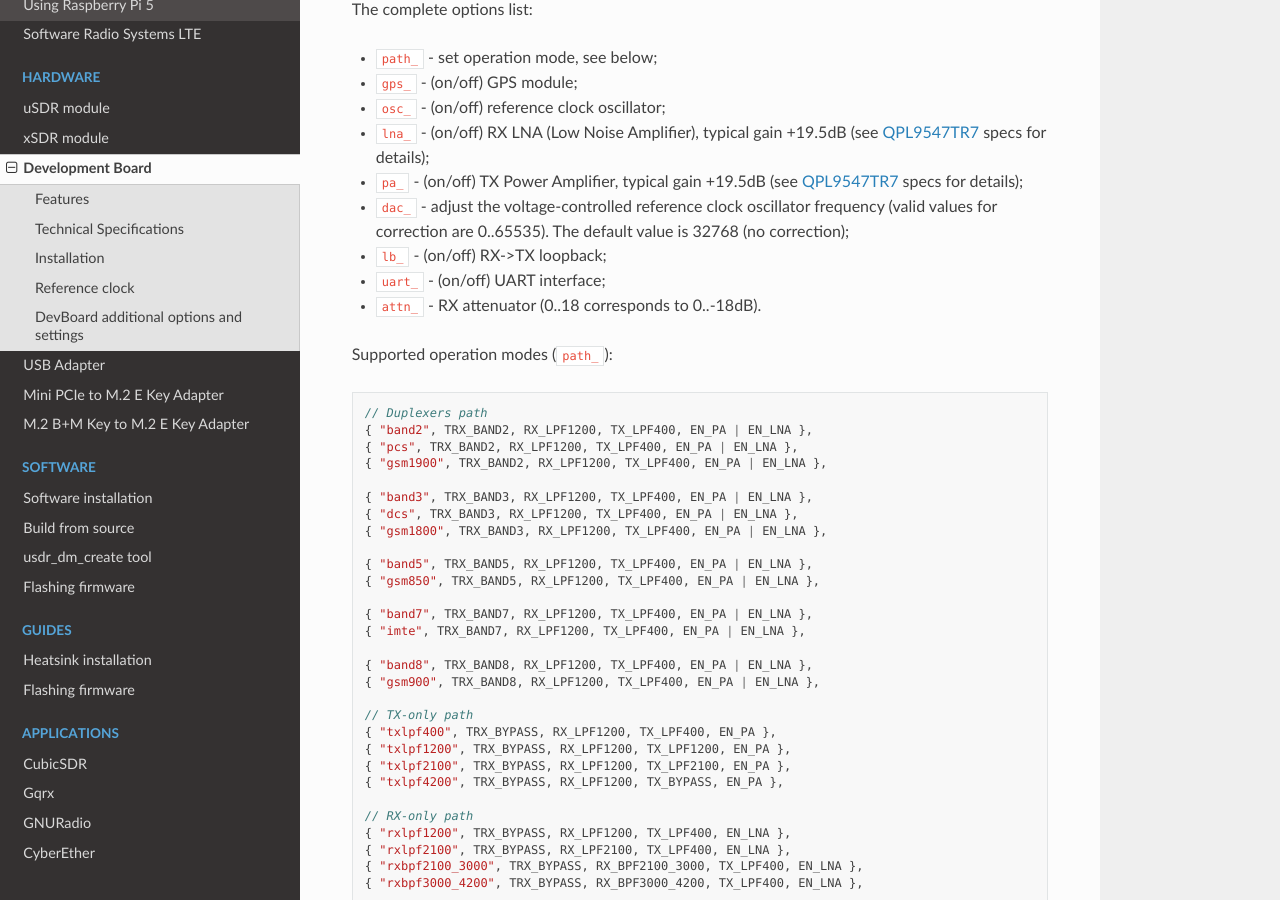
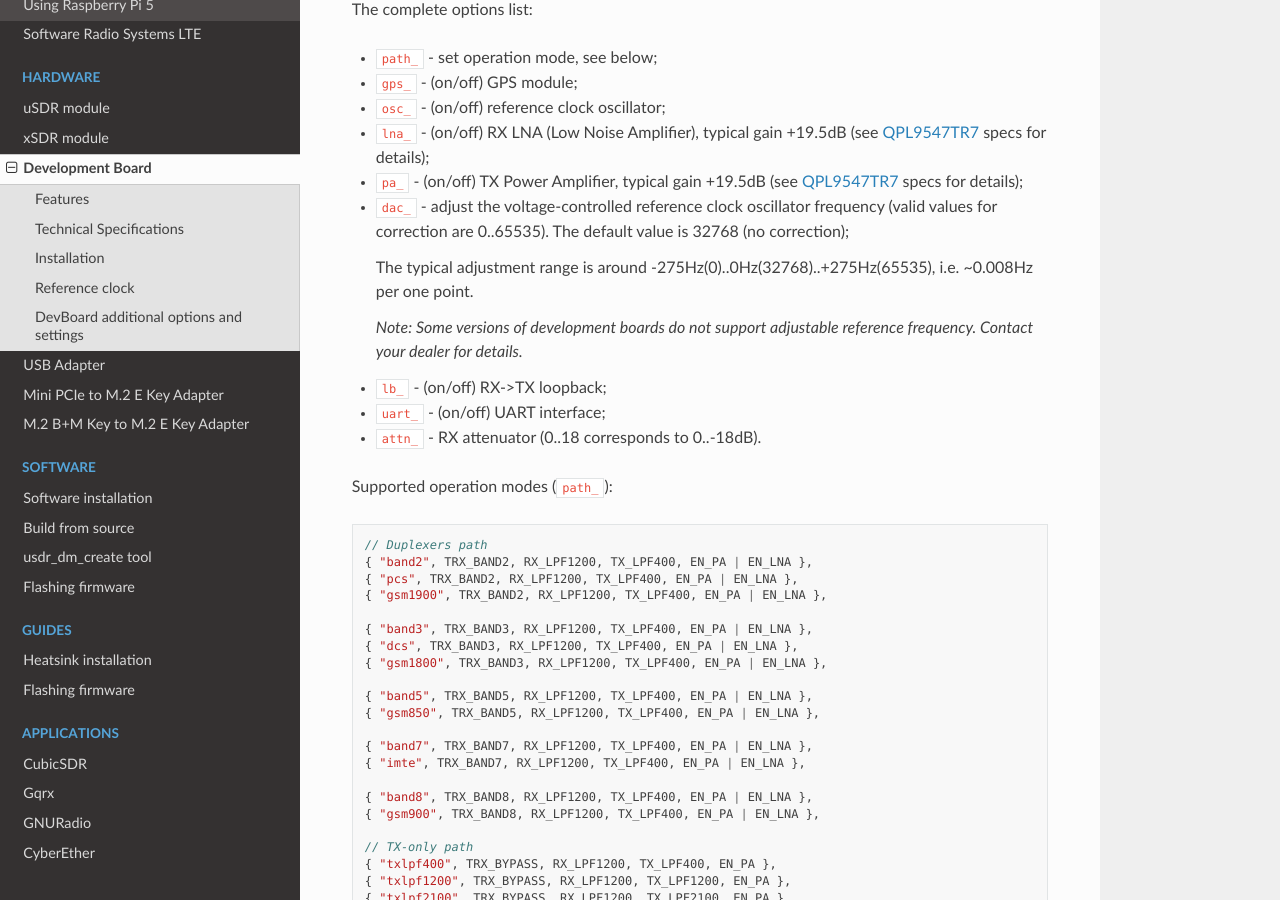
Before and after one commit to wavelet-lab/docs, a Sphinx documentation site: the page built from source/hardware/devboard.rst, in a window 1280 px wide and 900 px high, scrolled down 6832 px. Built offline with Sphinx 7.4.7 and the Read the Docs theme 3.1.0, drawn with Linux system fonts in a browser that asks for light colours.

Commit message:
Update devboard.rst

```diff
--- a/source/hardware/devboard.rst
+++ b/source/hardware/devboard.rst
@@ -154,6 +154,11 @@ The complete options list:
 * ``lna_``  - (on/off) RX LNA (Low Noise Amplifier), typical gain +19.5dB (see `QPL9547TR7 <https://www.qorvo.com/products/d/da007268>`_ specs for details);
 * ``pa_``   - (on/off) TX Power Amplifier, typical gain +19.5dB (see `QPL9547TR7 <https://www.qorvo.com/products/d/da007268>`_ specs for details);
 * ``dac_``  - adjust the voltage-controlled reference clock oscillator frequency (valid values for correction are 0..65535). The default value is 32768 (no correction);
+
+  The typical adjustment range is around -275Hz(0)..0Hz(32768)..+275Hz(65535), i.e. ~0.008Hz per one point.
+
+  *Note: Some versions of development boards do not support adjustable reference frequency. Contact your dealer for details.*
+
 * ``lb_``   - (on/off) RX->TX loopback;
 * ``uart_`` - (on/off) UART interface;
 * ``attn_`` - RX attenuator (0..18 corresponds to 0..-18dB).
```
